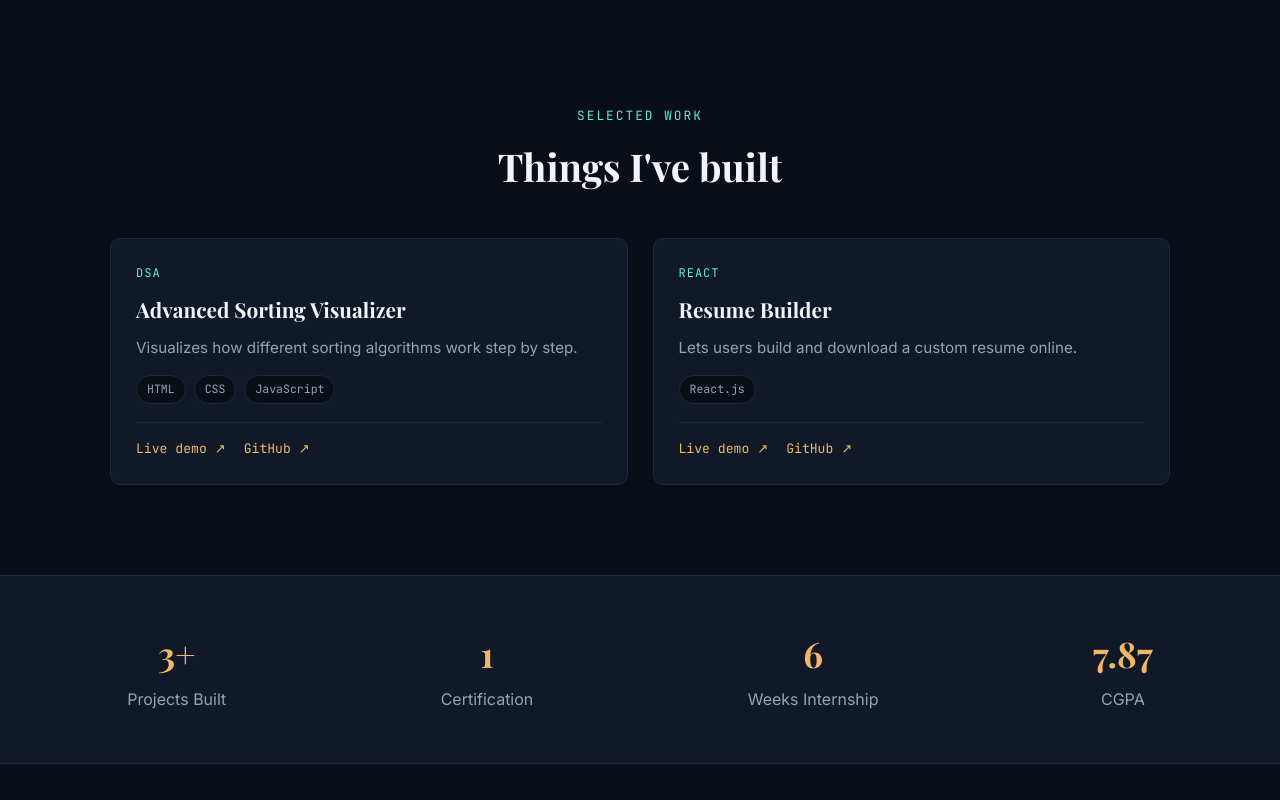
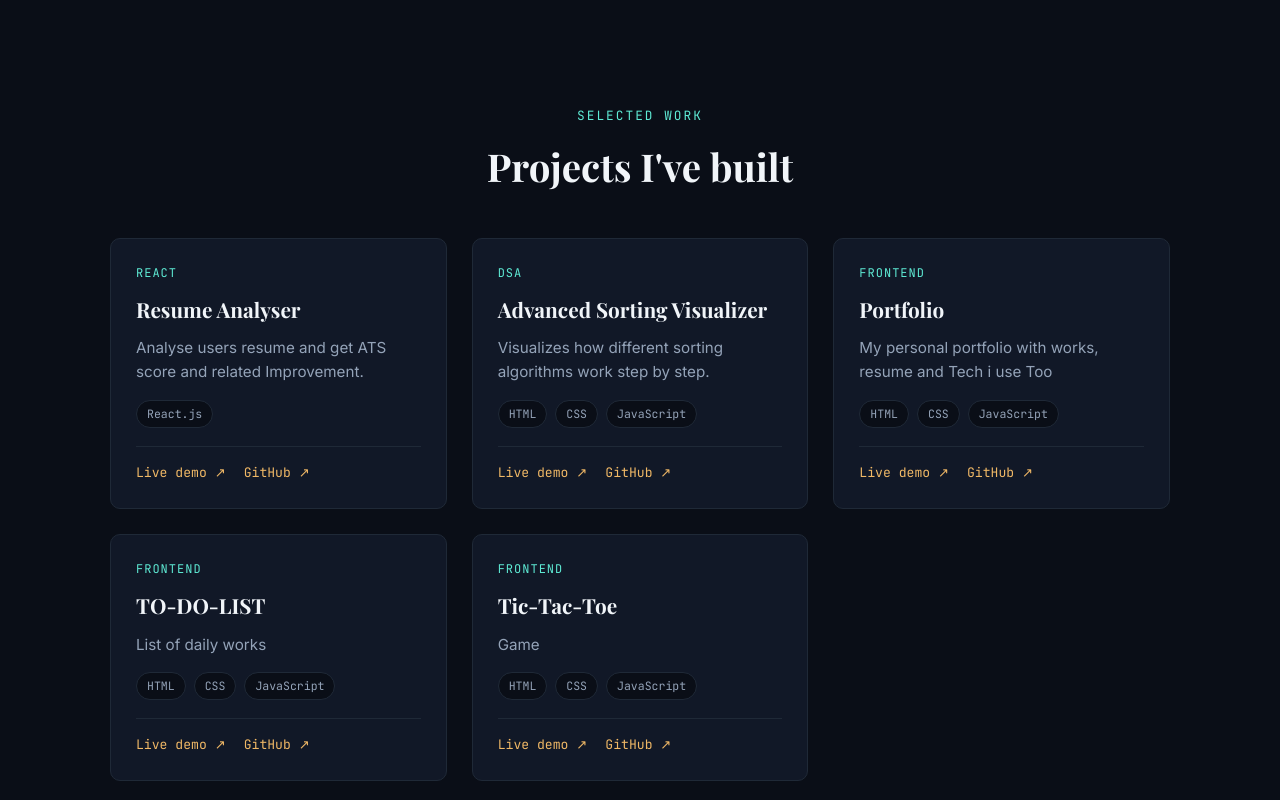
Before and after one commit to Shivangi-2008/PORTFOLIO, a plain HTML site: page index.html in a window 1280 px wide. Shown: the part 2000-2800 px from the top of the page. Drawn offline with nearby package versions, Linux system fonts and the light colour scheme.

Commit message:
Adding Project

```diff
--- a/index.html
+++ b/index.html
@@ -40,7 +40,7 @@
         <li><a href="#resume" class="nav-link">Resume</a></li>
         <li><a href="#contact" class="nav-link">Contact</a></li>
         <li>
-          <a href="https://github.com/your-github" target="_blank" rel="noopener noreferrer" class="github-icon" title="GitHub">
+          <a href="https://github.com/Shivangi-2008" target="_blank" rel="noopener noreferrer" class="github-icon" title="GitHub">
             <svg viewBox="0 0 16 16" width="22" height="22" fill="currentColor">
               <path d="M8 0C3.58 0 0 3.58 0 8c0 3.54 2.29 6.53 5.47 7.59.4.07.55-.17.55-.38
               0-.19-.01-.82-.01-1.49-2.01.37-2.53-.49-2.69-.94-.09-.23-.48-.94-.82-1.13-.28-.15-.68-.52-.01-.53.63-.01
@@ -63,8 +63,8 @@
       <h1 class="hero-name">Shivangi Singh.</h1>
       <h2 class="hero-role">I build things for the web.</h2>
       <p class="hero-text">
-        I'm a Frontend Developer based in Noida, India, mainly working with the
-        <strong>MERN stack</strong> (MongoDB, Express, React, Node.js). I'm also learning
+        I'm a Frontend Developer based in Jaunpur, India, mainly working with the
+        <strong>Frontend Technology.</strong> I'm also learning
         AI &amp; ML and I like turning ideas into clean, working websites.
       </p>
       <div class="hero-buttons">
@@ -93,8 +93,7 @@
         </p>
         <p>
           I mostly code in JavaScript and React, but I also work with Java and I'm currently
-          learning AI &amp; ML. Outside of coding I was the President of my college Coding Club,
-          where I helped organize workshops and coding events for other students.
+          learning AI &amp; ML.
         </p>
       </div>
     </div>
@@ -113,7 +112,7 @@
   <!-- ========== PROJECTS SECTION ========== -->
   <section id="projects" class="projects">
     <p class="eyebrow">Selected Work</p>
-    <h2 class="section-title">Things I've built</h2>
+    <h2 class="section-title">Projects I've built</h2>
 
     <div class="projects-grid" id="projectsGrid">
       <!-- project cards get created by javascript, see script.js -->
@@ -123,7 +122,7 @@
   <!-- ========== STATS SECTION ========== -->
   <section class="stats">
     <div class="stat-box">
-      <h3>3+</h3>
+      <h3>5+</h3>
       <p>Projects Built</p>
     </div>
     <div class="stat-box">
@@ -135,7 +134,7 @@
       <p>Weeks Internship</p>
     </div>
     <div class="stat-box">
-      <h3>7.87</h3>
+      <h3>7.5</h3>
       <p>CGPA</p>
     </div>
   </section>
@@ -149,7 +148,7 @@
       <div class="timeline-item">
         <div class="timeline-dot"></div>
         <div class="timeline-content">
-          <span class="timeline-year">Aug 2025 &ndash; Sep 2025</span>
+          <span class="timeline-year">Aug 2026 &ndash; Oct 2026</span>
           <h3>Front End Web Development Intern</h3>
           <p class="timeline-sub">Edunet Foundation (in collaboration with AICTE &amp; IBM SkillsBuild) &middot; Remote</p>
           <p class="timeline-desc">
@@ -175,7 +174,7 @@
         <div class="timeline-content">
           <span class="timeline-year">2025 &ndash; 2028</span>
           <h3>BCA (Bachelor of Computer Application) </h3>
-          <p class="timeline-sub">Veer Bahabur Singh Purvanchal University, Jaunpur &middot; CGPA 7.32</p>
+          <p class="timeline-sub">Veer Bahabur Singh Purvanchal University, Jaunpur &middot; CGPA 7.5</p>
         </div>
       </div>
 
@@ -266,11 +265,11 @@
       <div class="contact-info">
         <p>You can also reach me directly:</p>
         <p>📧 Email: <a href="mailto:singhshivangi222203@gmail.com">singhshivangi222203@gmail.com</a></p>
-        <p>📍 Location: Noida, Uttar Pradesh, India</p>
+        <p>📍 Location: Jaunpur, Uttar Pradesh, India</p>
 
         <div class="social-links">
-          <a href="https://linkedin.com/in/your-linkedin" target="_blank" rel="noopener noreferrer">LinkedIn</a>
-          <a href="https://github.com/your-github" target="_blank" rel="noopener noreferrer">GitHub</a>
+          <a href="https://www.linkedin.com/in/shivangi---singh/" target="_blank" rel="noopener noreferrer">LinkedIn</a>
+          <a href="https://github.com/Shivangi-2008" target="_blank" rel="noopener noreferrer">GitHub</a>
         </div>
       </div>
     </div>
--- a/script.js
+++ b/script.js
@@ -36,23 +36,47 @@ for (var s = 0; s < skills.length; s++) {
 // so it's easy to add/remove a project later
 // ================================
 var projects = [
+  {
+    title: "Resume Analyser",
+    category: "React",
+    shortDesc: "Analyse users resume and get ATS score and related Improvement.",
+    tags: ["React.js"],
+    demoLink: "https://shivangi-2008.github.io/RESUME-ANALYSER/",
+    githubLink: "https://github.com/Shivangi-2008/RESUME-ANALYSER"
+  },
 
   {
     title: "Advanced Sorting Visualizer",
     category: "DSA",
     shortDesc: "Visualizes how different sorting algorithms work step by step.",
     tags: ["HTML", "CSS", "JavaScript"],
-    demoLink: "#",
-    githubLink: "#"
+    demoLink: "https://shivangi-2008.github.io/Advance-Sorting-Visualiser/",
+    githubLink: "https://github.com/Shivangi-2008/Advance-Sorting-Visualiser"
   },
   {
-    title: "Resume Builder",
-    category: "React",
-    shortDesc: "Lets users build and download a custom resume online.",
-    tags: ["React.js"],
-    demoLink: "#",
-    githubLink: "#"
-  }
+    title: "Portfolio",
+    category: "Frontend",
+    shortDesc: "My personal portfolio with works, resume and Tech i use Too",
+    tags: ["HTML", "CSS", "JavaScript"],
+    demoLink: "https://shivangi-2008.github.io/PORTFOLIO/",
+    githubLink: "https://github.com/Shivangi-2008/PORTFOLIO"
+  },
+  {
+    title: "TO-DO-LIST",
+    category: "Frontend",
+    shortDesc: "List of daily works",
+    tags: ["HTML", "CSS", "JavaScript"],
+    demoLink: "https://shivangi-2008.github.io/TO-DO-LIST/",
+    githubLink: "https://github.com/Shivangi-2008/TO-DO-LIST"
+  },
+  {
+    title: "Tic-Tac-Toe",
+    category: "Frontend",
+    shortDesc: "Game",
+    tags: ["HTML", "CSS", "JavaScript"],
+    demoLink: "https://shivangi-2008.github.io/Tic-Tac-Toe/",
+    githubLink: "https://github.com/Shivangi-2008/Tic-Tac-Toe"
+  },
 ];
 
 // ================================
```
Also changed, not shown: 1 other file.
